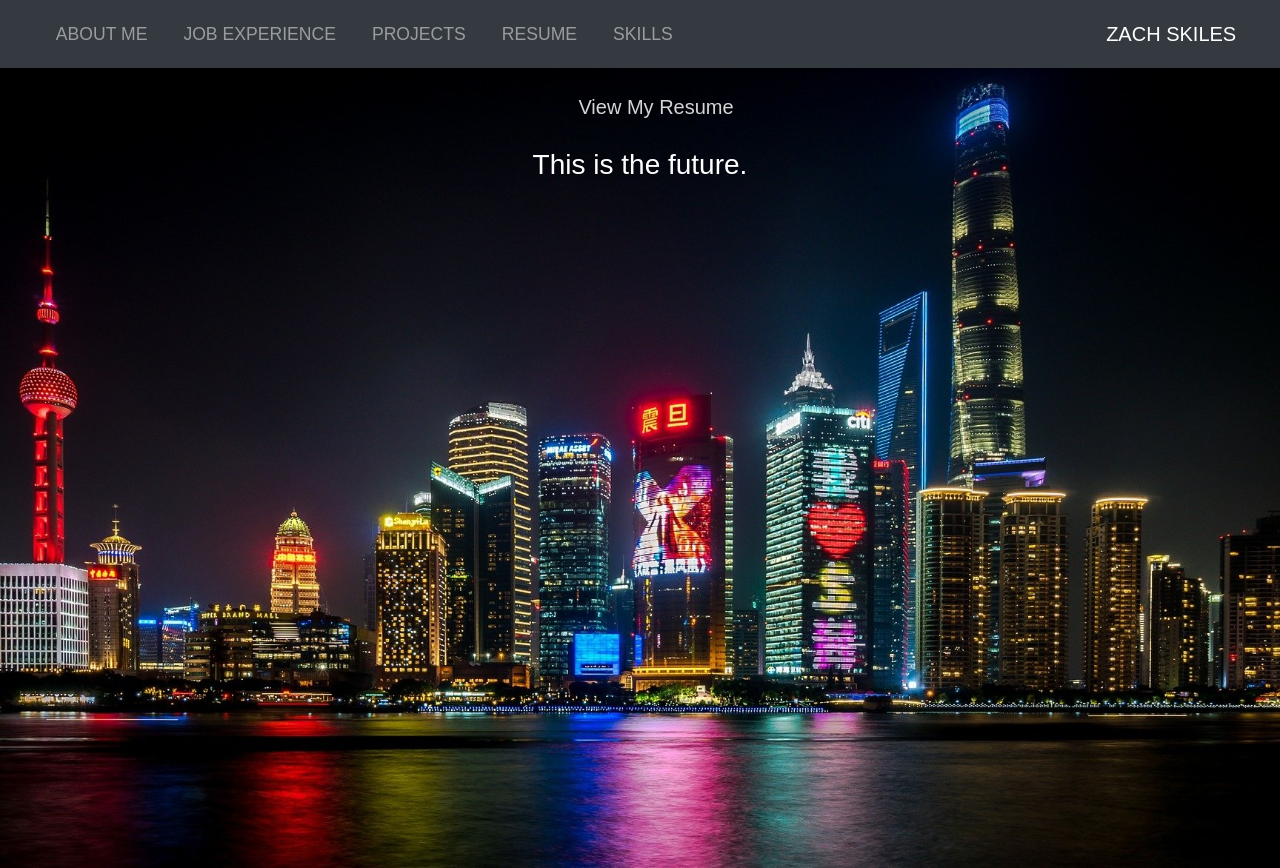
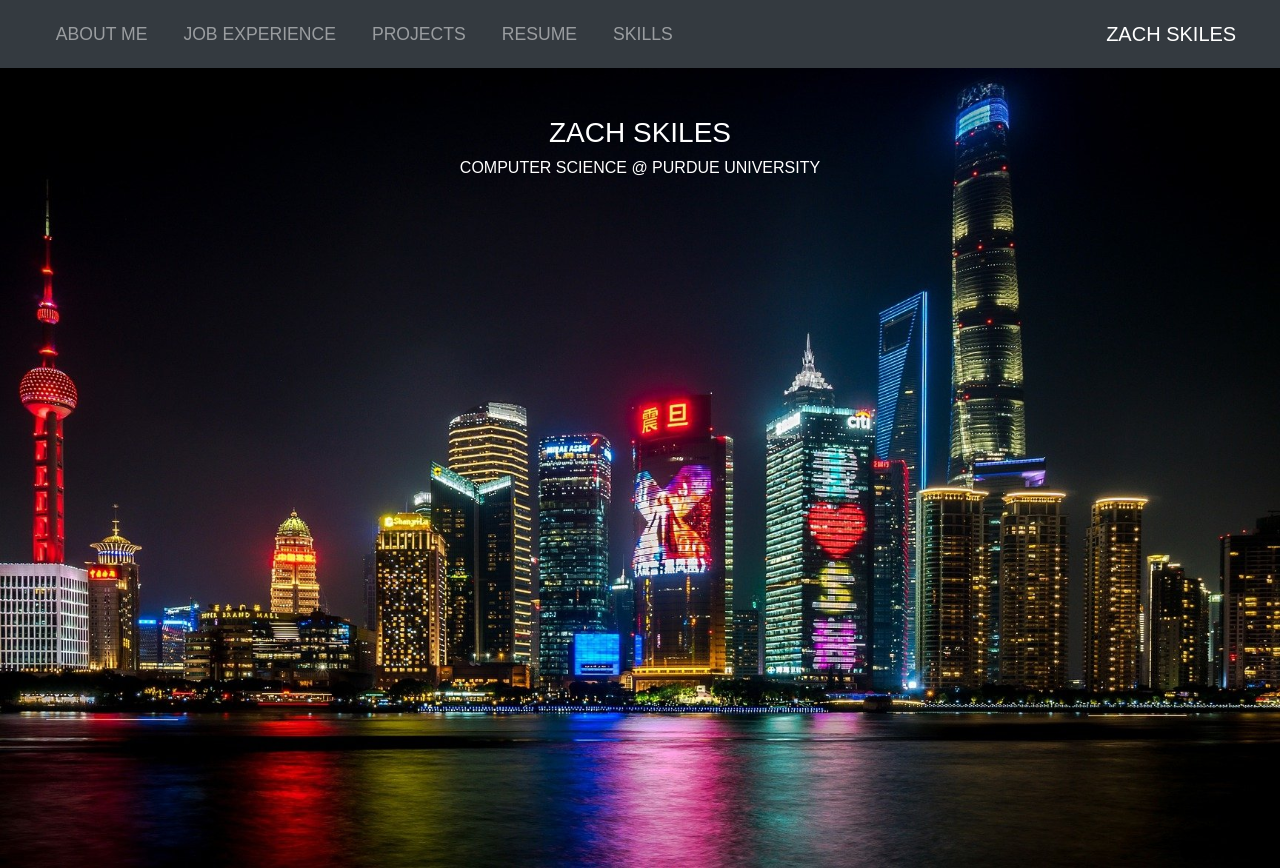
Before and after one commit to skilesz/MySite, a plain HTML site: page index.html in a window 1280 px wide. Shown: the top 868 px of the page. Drawn offline with nearby package versions, Linux system fonts and the light colour scheme; a web font is replaced by a local one.

Commit message:
Fixes to homepage

```diff
--- a/index.html
+++ b/index.html
@@ -80,7 +80,7 @@
       </div>
     </div> -->
 
-    <div class="container-fluid padding" id="fixed-homepage" style="height: 200%">
+    <div class="container-fluid padding" id="fixed-homepage" style="height: 150%">
 
       <!-- Welcome Title
       <div class="container-fluid padding" id="regular">
@@ -91,21 +91,18 @@
         </div>
       </div> -->
 
-      <!-- Resume Button -->
-      <div class="container-fluid padding col-10 ml-auto">
-        <div class="button">
-          <a class="resume" href="resume.html"><button type="button" class="btn btn-light btn-lg btn-block">View My Resume</button></a>
+      <!-- Label -->
+      <div class="container-fluid" id="regular" style="height: 50%">
+        <div class="row welcome text-center">
+          <div class="col-12">
+            <h3>ZACH SKILES</h3>
+            <h6>COMPUTER SCIENCE @ PURDUE UNIVERSITY</h6>
+          </div>
         </div>
       </div>
 
       <!-- Current Book/Netflix Segment -->
-      <div class="container-fluid" id="regular">
-        <div class="row welcome text-center">
-          <div class="col-12">
-            <h3>This is the future.</h3>
-          </div>
-        </div>
-      </div>
+
     </div>
 
     <!-- Footer -->
--- a/style.css
+++ b/style.css
@@ -18,11 +18,17 @@ html, body {
   width: 100%;
   position: absolute;
   background-color: transparent;
-  border-color: #d5d5d5;
+  border-color: transparent;
   color: #d5d5d5;
   white-space: normal;
   text-overflow: inherit;
-  border: none;
+  left: 0px;
+}
+.btn:hover {
+  background-color: transparent;
+  border-color: transparent;
+  color: white;
+  text-emphasis: em;
 }
 
 /*---Navbar and Carousel---*/
```
